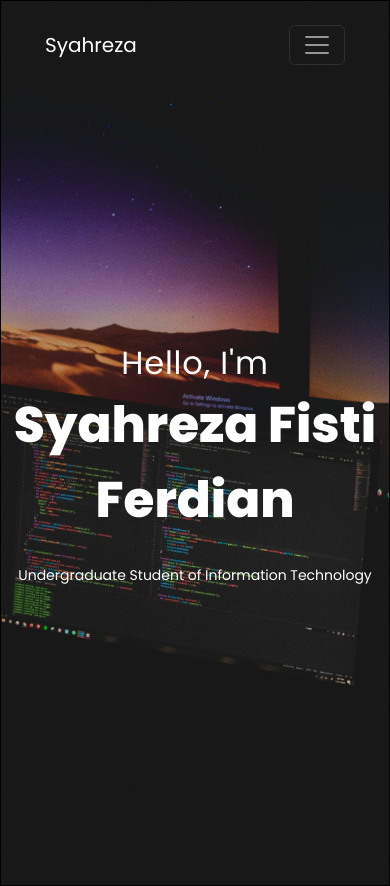
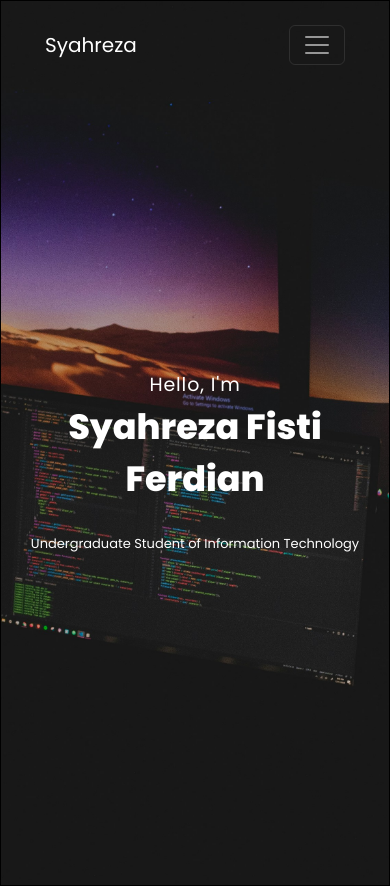
Before and after one commit to Syahreza-Ferdian/Portfolio-Web, a React (Create React App) app: page / in a window 390 px wide. Built offline with nearby package versions, Linux system fonts and the light colour scheme; no server answers.

Commit message:
`refractor`: adjustment on landing page on mobile view

```diff
--- a/src/components/landing/landing.css
+++ b/src/components/landing/landing.css
@@ -10,3 +10,17 @@
     font-size: 50px;
     margin-bottom: 25px;
 }
+
+@media(max-width:766.9px){
+    .name-text {
+        font-size: 35px;
+    }
+
+    .upper-text {
+        font-size: 19px;
+    }
+
+    .desc-land {
+        font-size: 13px;
+    }
+}
--- a/src/components/portfolio/portfolio.js
+++ b/src/components/portfolio/portfolio.js
@@ -42,7 +42,7 @@ function Portfolio() {
                                 <div className="col-12 col-md-6 col-lg-4 mb-4" key={index}>
                                     <div className="card h-100 text-bg-dark">
                                         <div className="card-body">
-                                            <h5 className="card-title">{project.title}</h5>
+                                            <h5 className="card-title fw-bold">{project.title}</h5>
                                             <p className="project-date text-info">{project.date}</p>
                                             <p className="project-desc">{project.description}</p>
                                             <a href={project.repositoryLink} target="_blank" rel="noopener noreferrer" className="animated-link">View Repository</a>
```
